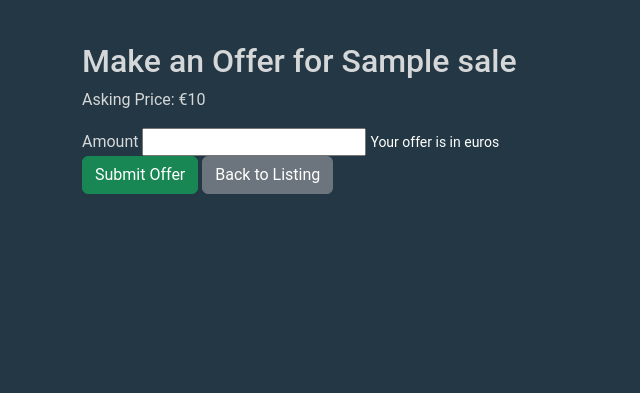
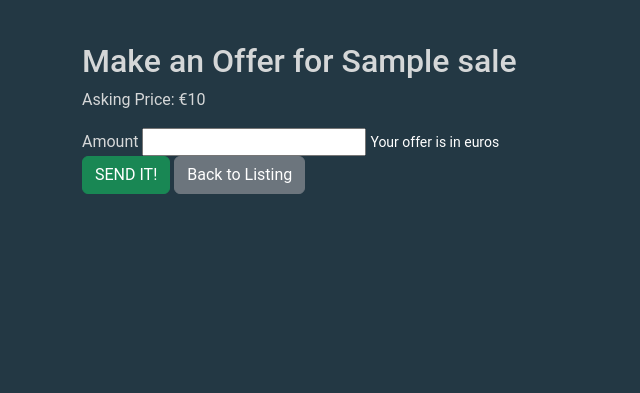
Before and after one commit to TerryLoc/sell_ur_stuff, a Django app: template sales/templates/sales/make_offer.html in a window 1280 px wide. Shown: the part 76-469 px from the top of the page, without its empty margins (0-640 px from the left). Run offline with Django 5.2, Linux system fonts and the light colour scheme; the template is opened without the code that fills it: most values are stand-ins (such as "Sample title", 1, 10 or a date in 2020); form fields are guessed from the names that the template uses.

```diff
--- a/sales/templates/sales/make_offer.html
+++ b/sales/templates/sales/make_offer.html
@@ -17,7 +17,7 @@
             {{ form.amount }}
             <small class="form-text text-white">Your offer is in euros</small>
         </div>
-        <button type="submit" class="btn btn-success">Submit Offer</button>
+        <button type="submit" class="btn btn-success">SEND IT!</button>
         <a href="{% url 'sale_detail' sale.id %}" class="btn btn-secondary">Back to Listing</a>
     </form>
 </div>
```
Also changed, not shown: sales/models.py (+1 -8 lines).
